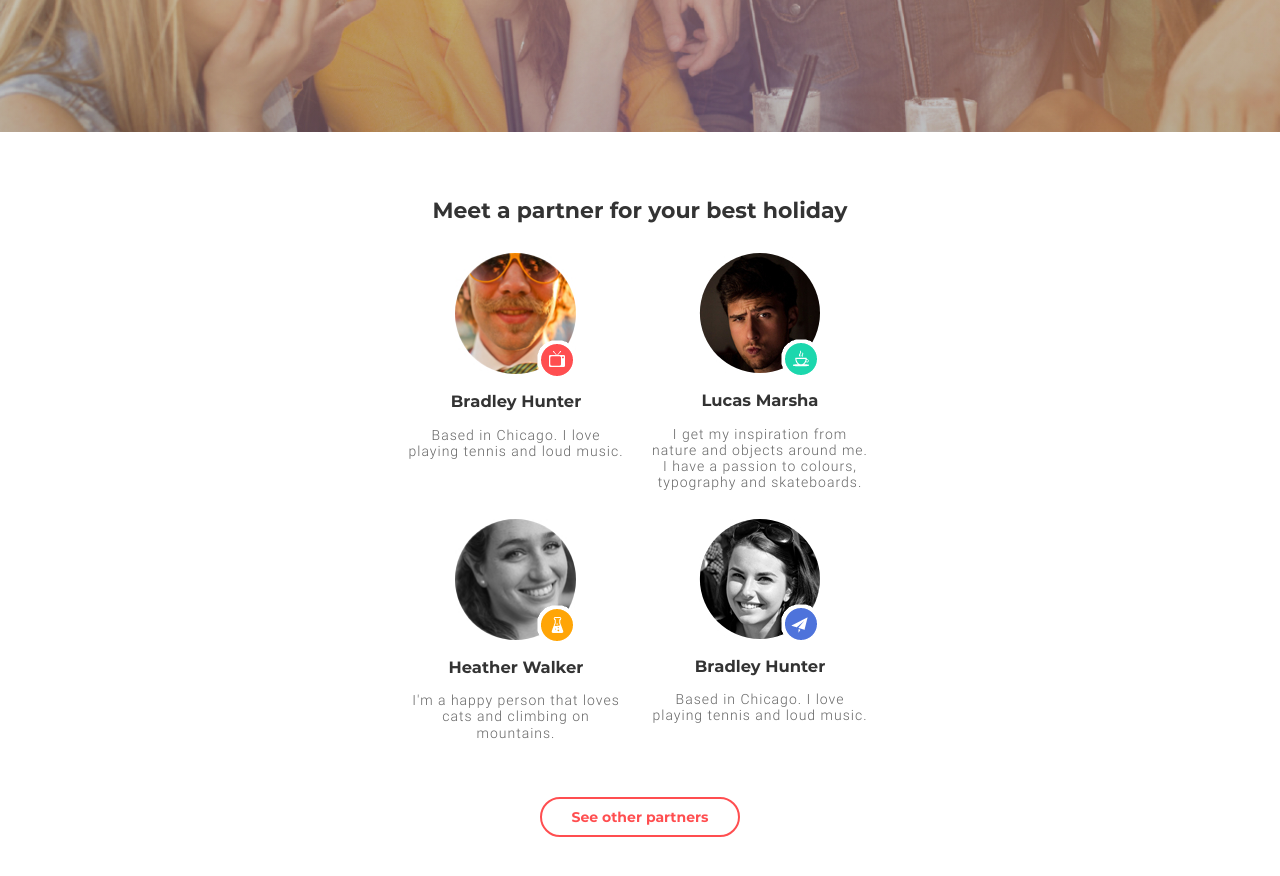
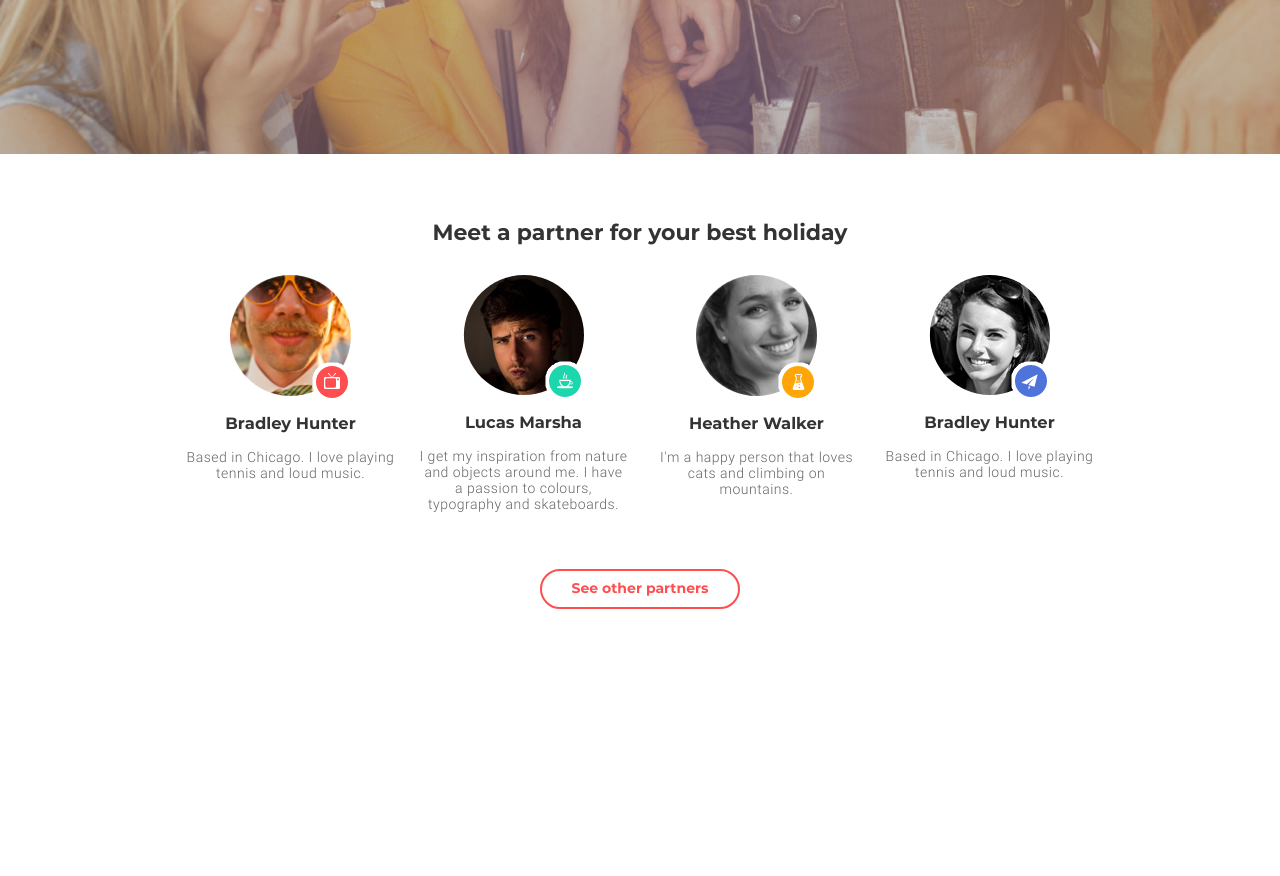
Before and after one commit to Aleksandr1505/goit-fe-course, a plain HTML site: page html-css/module-08/index.html in a window 1280 px wide. Shown: the part 426-1302 px from the top of the page. After the commit the page ends 1089 px from the top, so only its background shows below. Drawn offline with Linux system fonts and the light colour scheme.

Commit message:
changed css

```diff
--- a/html-css/module-08/css/style.css
+++ b/html-css/module-08/css/style.css
@@ -319,18 +319,18 @@ img {
   }
 }
 
-@media (min-width: 1440px) {
+@media (min-width: 960px) {
 
   .header {
     padding-top: 40px;
   }
 
   .section {
-    width: 1100px;
+    width: 960px;
   }
   .container {
     width: 100%;
-    max-width: 1100px;
+    max-width: 1000px;
     padding: 0 14px;
     margin: 0 auto;
   }
@@ -342,6 +342,18 @@ img {
 .text p {
   font-size: 22px;
   width: 410px;
+}
+
+.people-list {
+  padding: 0;
+}
+
+.people-item {
+  width: 210px;
+}
+
+.description {
+  letter-spacing: .5px;
 }
 
 }
```
